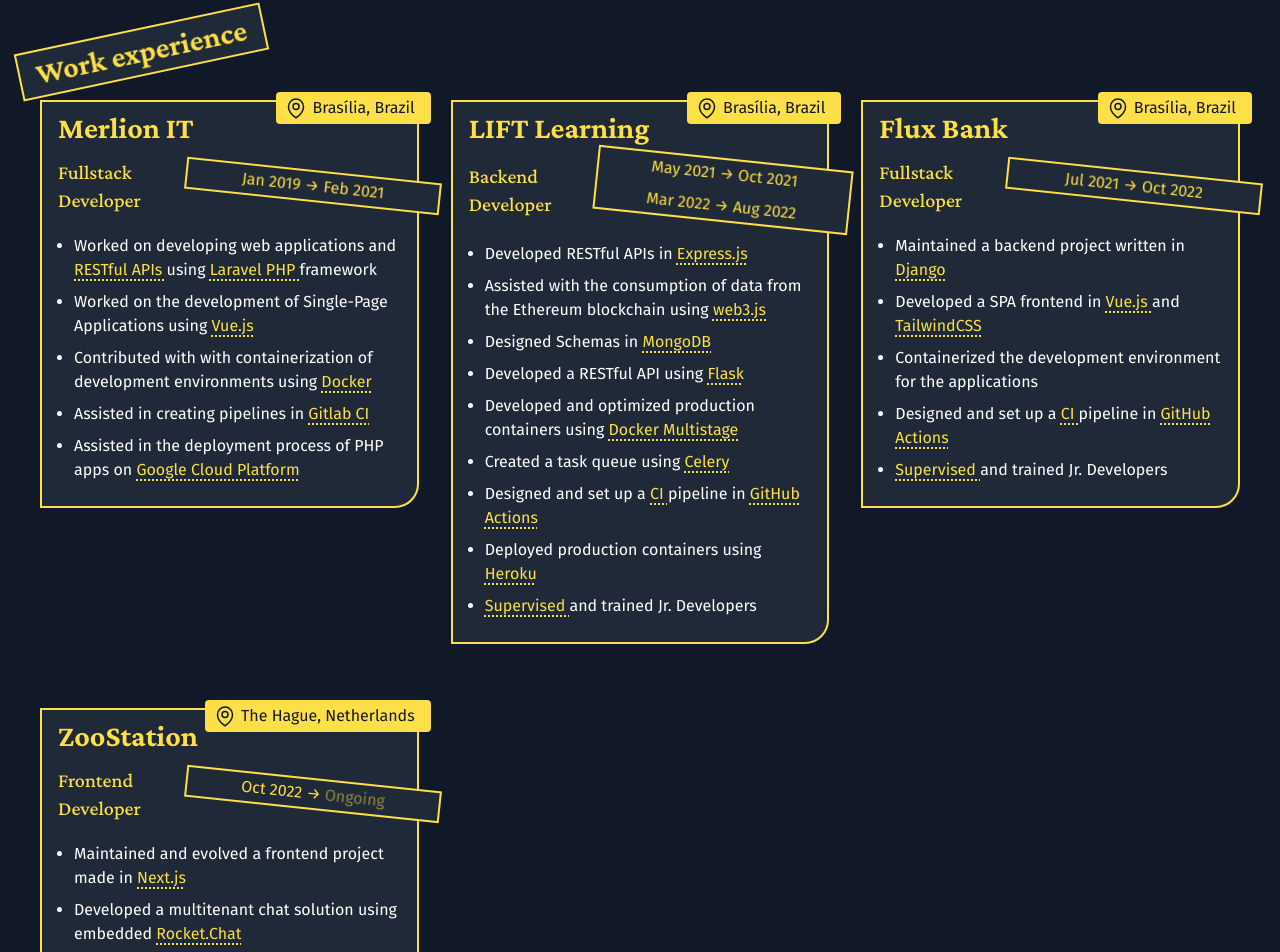
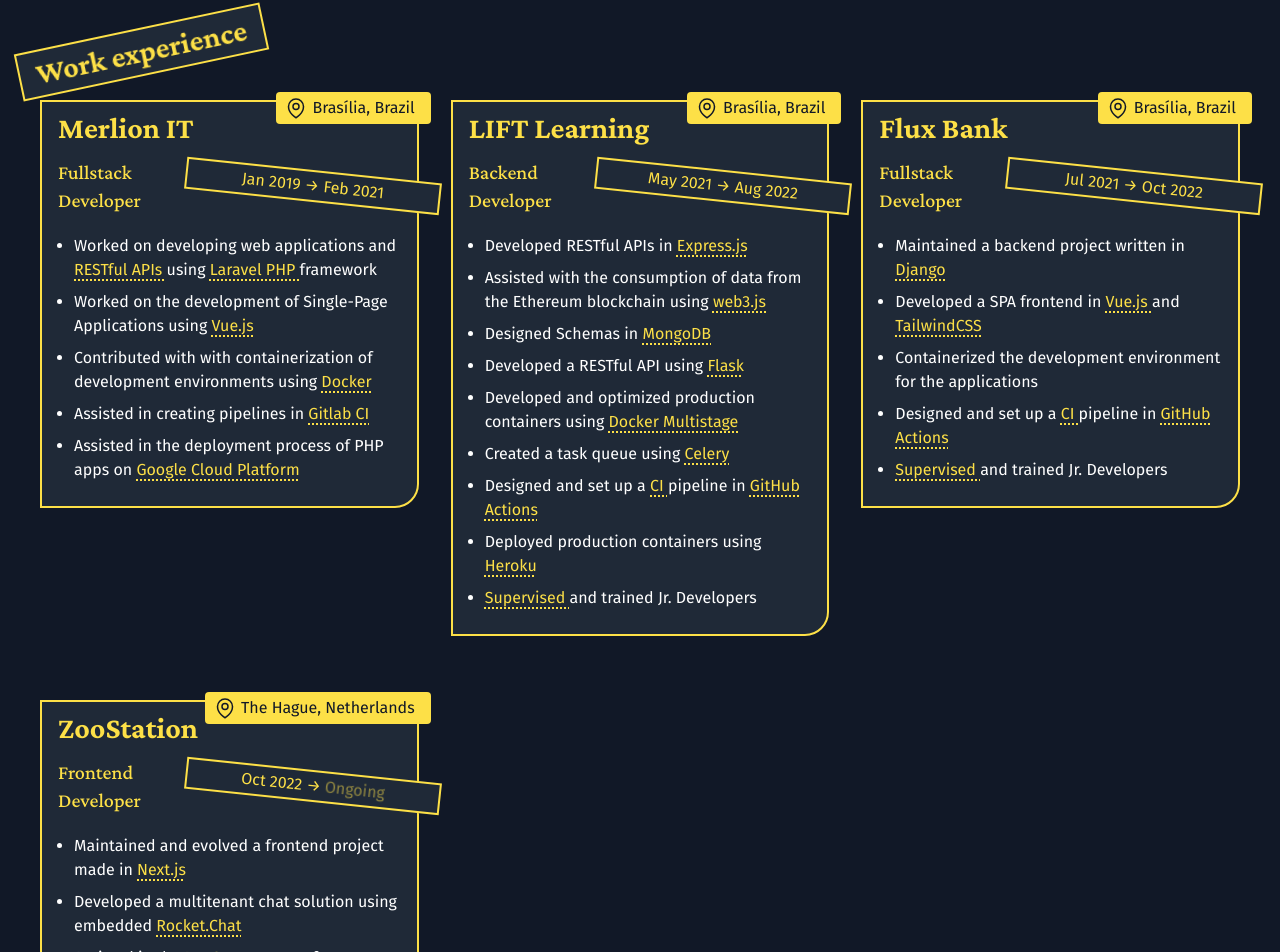
Before and after one commit to sammyzord/sammyzord.github.io, a Vue app: page / in a window 1280 px wide. Shown: the part 820-1772 px from the top of the page. Built offline with nearby package versions, Linux system fonts and the light colour scheme.

Commit message:
Update JobSection.vue

```diff
--- a/src/components/JobSection.vue
+++ b/src/components/JobSection.vue
@@ -22,8 +22,7 @@ import {
         :name="'LIFT Learning'"
         :title="'Backend Developer'"
         :periods="[
-          ['May 2021', 'Oct 2021'],
-          ['Mar 2022', 'Aug 2022'],
+          ['May 2021', 'Aug 2022'],
         ]"
         :details="liftDetails"
         :location="'Brasília, Brazil'"
```
